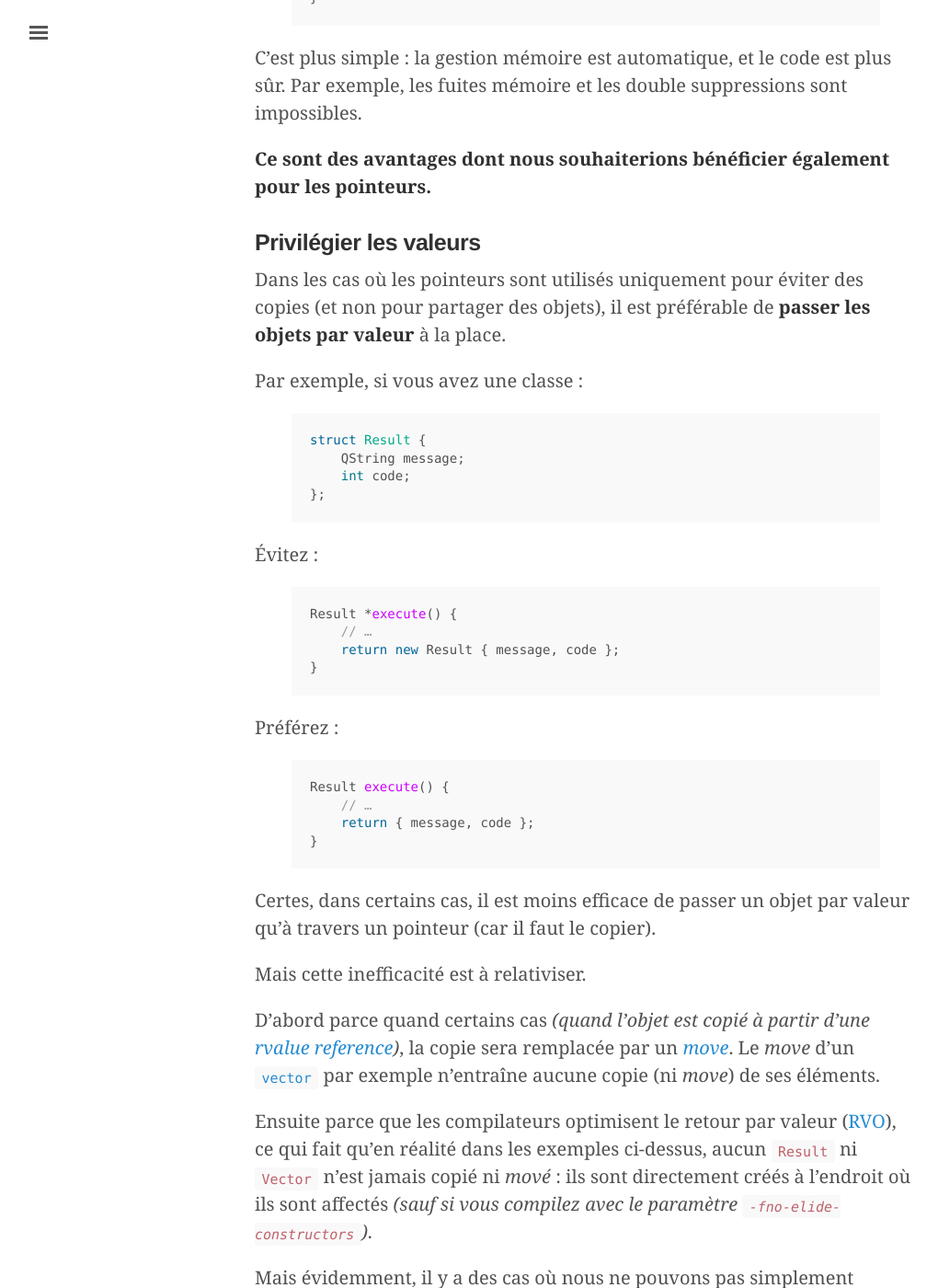
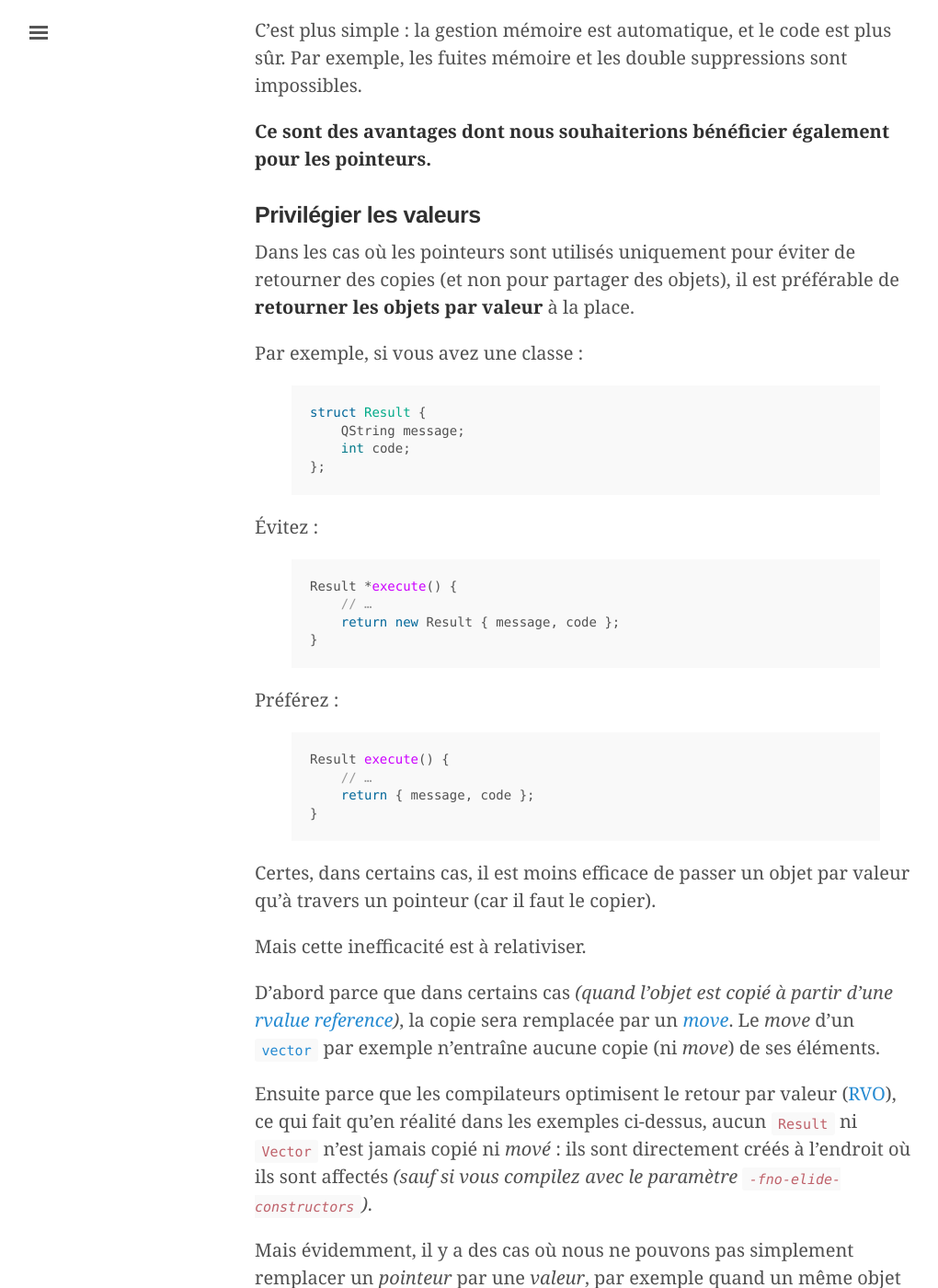
Before and after one commit to rom1v/blog.rom1v.com, a Jekyll site: the page built from _posts/2017-01-12-cpp-sans-pointeurs.md, in a window 1280 px wide and 1400 px high, scrolled down 6346 px. Shown: the whole window at 92% size, without its empty margins (3-1023 px from the left). Built offline with Jekyll 4.4.1, drawn with Linux system fonts in a browser that asks for light colours; some of the changed text lies outside the part shown.

Commit message:
Fixes and suggestions from Jérémy

```diff
--- a/_posts/2017-01-12-cpp-sans-pointeurs.md
+++ b/_posts/2017-01-12-cpp-sans-pointeurs.md
@@ -150,7 +150,7 @@ bool parse() {
     QFile file("file.txt");
     if (!file.open(QIODevice::ReadOnly))
         return false;
-    bool result = parser.parse(&file);
+    bool result = parser->parse(&file);
     delete parser;
     return result;
     // parser leaked if open failed
@@ -310,9 +310,9 @@ pointeurs.**
 
 ### Privilégier les valeurs
 
-Dans les cas où les pointeurs sont utilisés uniquement pour éviter des copies
-(et non pour partager des objets), il est préférable de **passer les objets par
-valeur** à la place.
+Dans les cas où les pointeurs sont utilisés uniquement pour éviter de retourner
+des copies (et non pour partager des objets), il est préférable de **retourner
+les objets par valeur** à la place.
 
 Par exemple, si vous avez une classe :
 
@@ -346,7 +346,7 @@ qu'à travers un pointeur (car il faut le copier).
 
 Mais cette inefficacité est à relativiser.
 
-D'abord parce quand certains cas _(quand l'objet est copié à partir d'une
+D'abord parce que dans certains cas _(quand l'objet est copié à partir d'une
 [rvalue reference][])_, la copie sera remplacée par un [_move_][move]. Le _move_
 d'un [`vector`][vector] par exemple n'entraîne aucune copie (ni _move_) de ses
 éléments.
@@ -404,12 +404,12 @@ bool submit() {
 }
 {% endhighlight %}
 
-Supposons que `validate()` et `something()` puissent lever une [exception][].
-
 [exception]: http://en.cppreference.com/w/cpp/language/exceptions
 
 Nous souhaitons rendre cette méthode [thread-safe][] grâce à un [mutex][]
 ([`std::mutex`][std::mutex] en STL ou [`QMutex`][QMutex] en Qt).
+
+Supposons que `validate()` et `something()` puissent lever une [exception][].
 
 Le _mutex_ doit être déverrouillé à la fin de l'exécution de la méthode. Le
 problème, c'est que cela peut se produire à différents endroits, donc nous
```
Also changed, not shown: other parts of _posts/2017-01-12-cpp-sans-pointeurs.md (+10 -10 lines).
